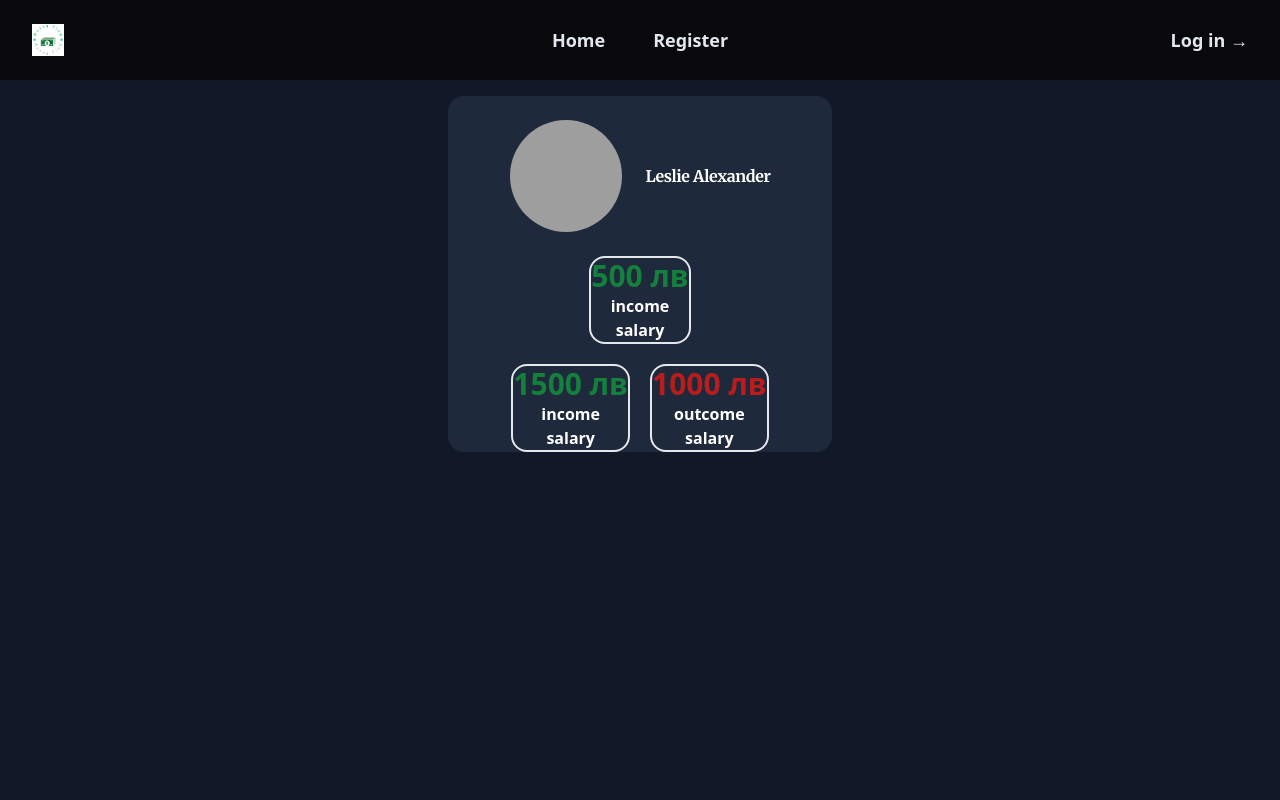
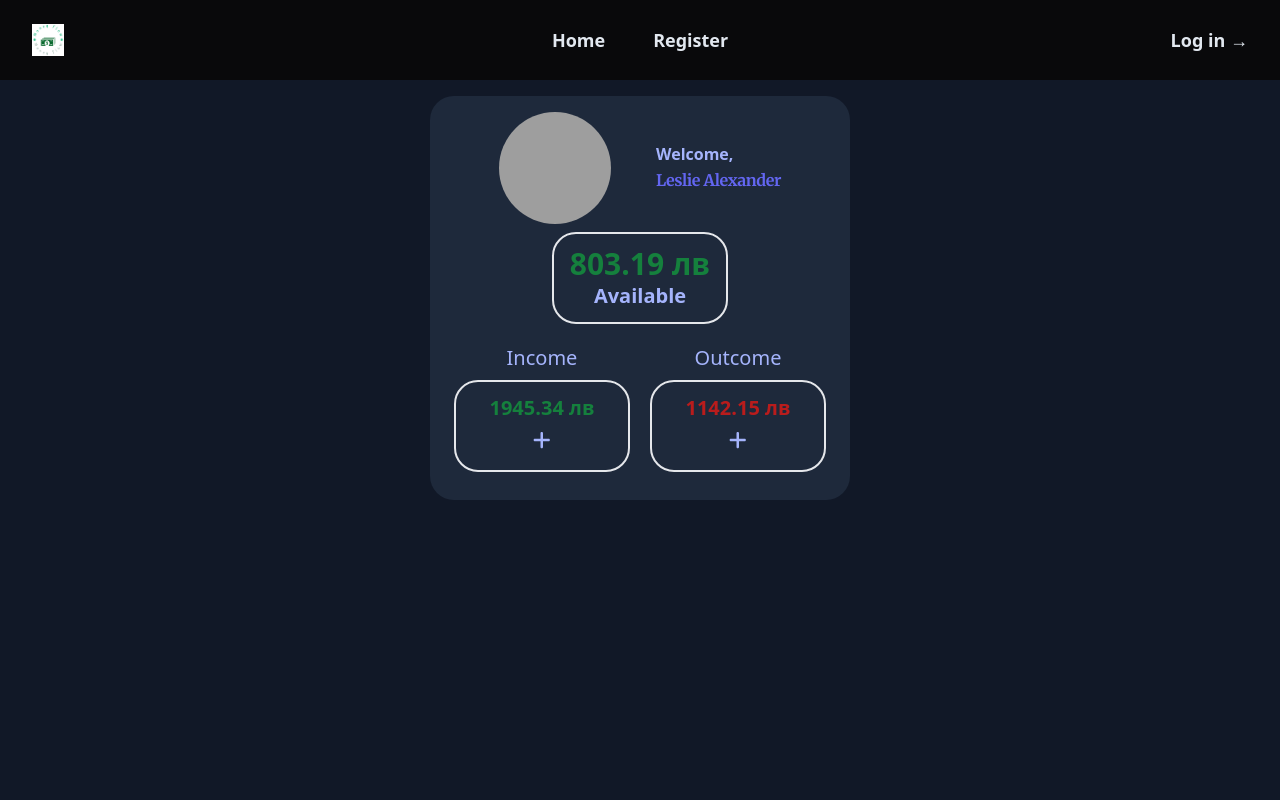
Before and after one commit to santush87/MoneyFlow_App, a React (Vite) app: page / in a window 1280 px wide. Shown: the top 800 px of the page. Built offline with nearby package versions, Linux system fonts and the light colour scheme; grey boxes are pictures that could not be loaded.

Commit message:
Added font awesome and change some colors

```diff
--- a/package.json
+++ b/package.json
@@ -10,6 +10,9 @@
     "preview": "vite preview"
   },
   "dependencies": {
+    "@fortawesome/fontawesome-svg-core": "^6.5.1",
+    "@fortawesome/free-solid-svg-icons": "^6.5.1",
+    "@fortawesome/react-fontawesome": "^0.2.0",
     "@headlessui/react": "^1.7.18",
     "@heroicons/react": "^2.1.1",
     "react": "^18.2.0",
--- a/src/components/IncomeOutcome/IncomeOutcomeBox.tsx
+++ b/src/components/IncomeOutcome/IncomeOutcomeBox.tsx
@@ -1,12 +1,18 @@
+import { FontAwesomeIcon } from "@fortawesome/react-fontawesome";
 import { IncomeOutcome } from "../../types/types";
+import { faPlus } from "@fortawesome/free-solid-svg-icons";
 
-export default function IncomeOutcomeBox({ amountType, value, description }: IncomeOutcome) {
+const text = 'text-xl text-indigo-300 pb-2 text-center'
+const plusIcon = <FontAwesomeIcon className={text} icon={faPlus} />
+
+export default function IncomeOutcomeBox({ amountType, value, currency }: IncomeOutcome) {
     const color = amountType == "income" ? 'text-green-700' : "text-red-700";
     return (
-        <div className="flex flex-col justify-center items-center border-2 rounded-2xl min-w-8 text-white font-bold">
-            <p className={`text-3xl ${color}`}>{value} лв</p>
-            <p>{amountType}</p>
-            {description ? <p>{description}</p> : null}
+        <div className="flex flex-col gap-2 py-3 px-4 justify-center items-center border-2 rounded-3xl min-w-8 text-white font-bold">
+            <p className={`text-xl ${color}`}>{value} {currency}</p>
+            {/* <p>{amountType}</p>
+            {description ? <p>{description}</p> : null} */}
+            {plusIcon}
         </div>
     )
 }
--- a/src/components/IncomeOutcome/ViewHeaderBox.tsx
+++ b/src/components/IncomeOutcome/ViewHeaderBox.tsx
@@ -1,14 +1,40 @@
+import { FontAwesomeIcon } from "@fortawesome/react-fontawesome";
+import IncomeOutcomeBox from "./IncomeOutcomeBox";
+import { faPlus } from "@fortawesome/free-solid-svg-icons";
 
-export default function ViewHeaderBox() {
+export type SumOverview = {
+    income: number;
+    outcome: number;
+    currency: 'лв' | '$' | '€';
+}
+
+
+export default function ViewHeaderBox({ income, outcome, currency }: SumOverview) {
+
+    const moneyDif = income - outcome;
+    const color = moneyDif > 0 ? 'text-green-700' : "text-red-700";
+    const text = 'text-xl text-indigo-300 pb-2 text-center'
+
     return (
-        <div className="flex flex-col flex-auto justify-center items-center gap-5">
-            <div className="max-w-64">
-                <MoneyBox amountType={"income"} description={"salary"} value={500} />
+        <>
+            <div className="flex flex-col flex-auto justify-center items-center gap-5">
+                <div className="flex flex-col justify-center items-center border-2 rounded-3xl min-w-8 text-white font-bold py-3 px-4">
+                    <p className={`text-3xl ${color}`}>{moneyDif.toFixed(2)} {currency}</p>
+                    <p className={`text-xl text-indigo-300`}>Available</p>
+                </div>
+                <div className="flex justify-around gap-5 pb-3">
+                    <div className="min-w-44">
+                        <p className={text}>Income</p>
+                        <IncomeOutcomeBox amountType={"income"} description={"salary"} value={income} currency={'лв'} />
+
+                    </div>
+                    <div className="min-w-44">
+                        <p className={text}>Outcome</p>
+                        <IncomeOutcomeBox amountType={"outcome"} description={"salary"} value={outcome} currency={'лв'} />
+                    </div>
+                </div>
             </div>
-            <div className="flex justify-around gap-5">
-                <MoneyBox amountType={"income"} description={"salary"} value={1500} />
-                <MoneyBox amountType={"outcome"} description={"salary"} value={1000} />
-            </div>
-        </div>
+
+        </>
     )
 }
--- a/src/pages/Home.tsx
+++ b/src/pages/Home.tsx
@@ -1,4 +1,4 @@
-import IncomeOutcomeBox from "../components/IncomeOutcome/IncomeOutcomeBox.tsx"
+import ViewHeaderBox from "../components/IncomeOutcome/ViewHeaderBox.tsx"
 
 const person = {
     name: 'Leslie Alexander',
@@ -10,23 +10,15 @@ const person = {
 export default function Home() {
     return (
         <div className="flex flex-col items-center">
-            <div className="max-w-3xl min-w-96 bg-slate-800 mt-4 rounded-2xl">
-                <div className="flex items-center justify-center gap-x-6 py-6">
+            <div className="max-w-3xl min-w-96 bg-slate-800 mt-4 rounded-3xl py-4 px-6">
+                <div className="flex items-center justify-evenly pb-2">
                     <img className="h-28 w-28 rounded-full" src={person.imageUrl} alt="Person's image" />
                     <div>
-                        <h3 className="text-base font-semibold leading-7 tracking-tight text-white">{person.name}</h3>
-                        {/* <p className="text-sm font-semibold leading-6 text-indigo-600">{person.role}</p> */}
+                        <p className="text-md font-semibold leading-6 text-indigo-300">Welcome,</p>
+                        <h3 className="text-base font-semibold leading-7 tracking-tight text-indigo-500 ">{person.name}</h3>
                     </div>
                 </div>
-                <div className="flex flex-col flex-auto justify-center items-center gap-5">
-                    <div className="max-w-64">
-                        <IncomeOutcomeBox amountType={"income"} description={"salary"} value={500} />
-                    </div>
-                    <div className="flex justify-around gap-5">
-                        <IncomeOutcomeBox amountType={"income"} description={"salary"} value={1500} />
-                        <IncomeOutcomeBox amountType={"outcome"} description={"salary"} value={1000} />
-                    </div>
-                </div>
+                <ViewHeaderBox income={1945.34} outcome={1142.15} currency={'лв'} />
             </div>
         </div>
     )
--- a/src/types/types.tsx
+++ b/src/types/types.tsx
@@ -2,4 +2,5 @@ export type IncomeOutcome = {
     amountType: 'income' | 'outcome';
     value: number;
     description: 'salary' | 'rent' | 'loan' | 'other';
+    currency: 'лв' | '$' | '€';
 }
```
Also changed, not shown: 1 other file (tests, documents, lock files or other folders).
